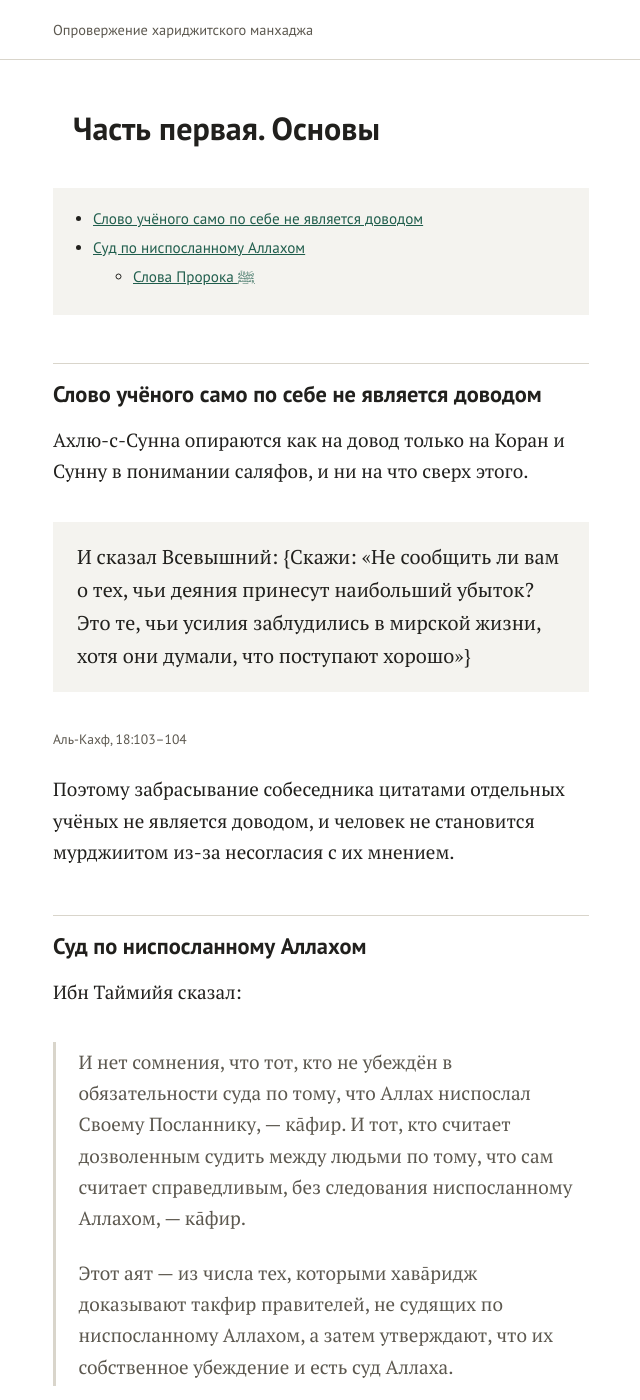
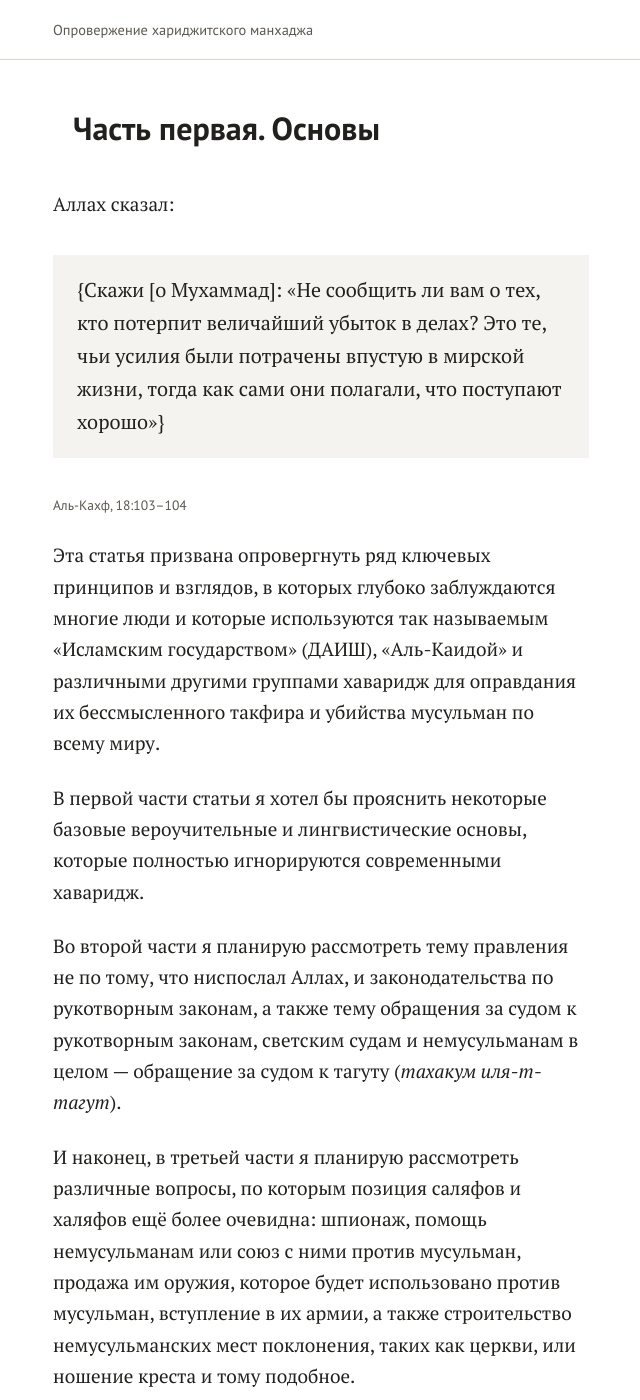
Before and after one commit to balqani/tahakum, a Jekyll site: the page built from chast-01.md, in a window 1280 px wide and 1400 px high. Shown: the whole window, without its empty margins (319-959 px from the left). Built offline with Jekyll 4.4.1, drawn with Linux system fonts in a browser that asks for light colours; some of the changed text lies outside the part shown.

Commit message:
Update chast-01.md

```diff
--- a/chast-01.md
+++ b/chast-01.md
@@ -8,45 +8,17 @@ next_title: "Часть вторая"
 * содержание
 {:toc}
 
-## Слово учёного само по себе не является доводом
+Аллах сказал:
 
-Ахлю-с-Сунна опираются как на довод только на Коран и Сунну в понимании
-саляфов, и ни на что сверх этого.
+> {Скажи [о Мухаммад]: «Не сообщить ли вам о тех, кто потерпит величайший убыток в делах? Это те, чьи усилия были потрачены впустую в мирской жизни, тогда как сами они полагали, что поступают хорошо»}
+{: .ayah}
 
-> И сказал Всевышний: {Скажи: «Не сообщить ли вам о тех, чьи деяния принесут
-> наибольший убыток? Это те, чьи усилия заблудились в мирской жизни, хотя они
-> думали, что поступают хорошо»}
-{: .ayah}
 <span class="source">Аль-Кахф, 18:103–104</span>
 
-Поэтому забрасывание собеседника цитатами отдельных учёных не является
-доводом, и человек не становится мурджиитом из-за несогласия с их мнением.
+Эта статья призвана опровергнуть ряд ключевых принципов и взглядов, в которых глубоко заблуждаются многие люди и которые используются так называемым «Исламским государством» (ДАИШ), «Аль-Каидой» и различными другими группами хаваридж для оправдания их бессмысленного такфира и убийства мусульман по всему миру.
 
-## Суд по ниспосланному Аллахом
+В первой части статьи я хотел бы прояснить некоторые базовые вероучительные и лингвистические основы, которые полностью игнорируются современными хаваридж.
 
-Ибн Таймийя сказал:
+Во второй части я планирую рассмотреть тему правления не по тому, что ниспослал Аллах, и законодательства по рукотворным законам, а также тему обращения за судом к рукотворным законам, светским судам и немусульманам в целом — обращение за судом к тагуту (<span class="term">тахакум иля-т-тагут</span>).
 
-> И нет сомнения, что тот, кто не убеждён в обязательности суда по тому, что
-> Аллах ниспослал Своему Посланнику, — кāфир. И тот, кто считает дозволенным
-> судить между людьми по тому, что сам считает справедливым, без следования
-> ниспосланному Аллахом, — кāфир.
->
-> Этот аят — из числа тех, которыми хавāридж доказывают такфир правителей,
-> не судящих по ниспосланному Аллахом, а затем утверждают, что их собственное
-> убеждение и есть суд Аллаха.
-
-<span class="source">Минхадж ас-Сунна ан-набавийя, т. 5, с. 129–132.
-[Шамела](https://shamela.ws/book/927/2438)</span>
-
-Обратите внимание на слово «привержен» (<span class="term">илтизāм</span>) —
-о его значении сказано ниже[^1].
-
-### Слова Пророка ﷺ
-
-> Судьи бывают трёх видов: двое из них в Огне, а один в Раю. Тот, кто узнал
-> истину и судил по ней, — он в Раю; тот, кто узнал истину и судил вопреки ей,
-> — он в Огне; и тот, кто судил людям по невежеству, — он в Огне.
-{: .hadith}
-<span class="source">Приводится у Абу Дауда и ат-Тирмизи</span>
-
-[^1]: Здесь — пример сноски. Внизу страницы появится ссылка обратно к этому месту в тексте.
+И наконец, в третьей части я планирую рассмотреть различные вопросы, по которым позиция саляфов и халяфов ещё более очевидна: шпионаж, помощь немусульманам или союз с ними против мусульман, продажа им оружия, которое будет использовано против мусульман, вступление в их армии, а также строительство немусульманских мест поклонения, таких как церкви, или ношение креста и тому подобное.
```
